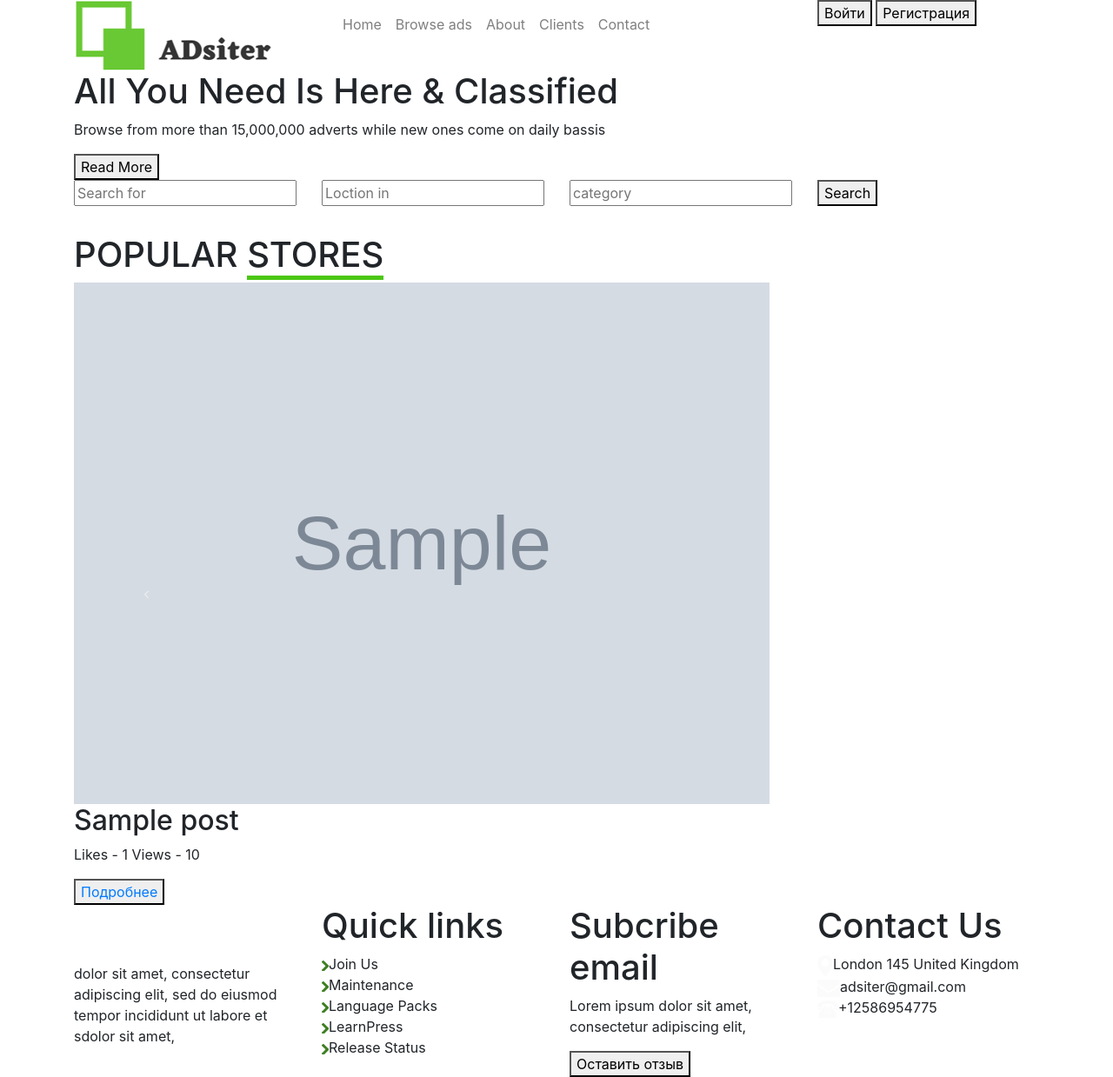
After one commit to 9pedobear/adsiter2, a Django app: page /category/1/ in a window 1280 px wide. The commit adds this page. Shown: the whole page at 87% size. Run offline with Django 3.2, Linux system fonts and the light colour scheme; tables that the repository leaves empty hold one stand-in row (values such as "Sample post"); grey boxes marked "Sample" are stand-in pictures; parts of the project's set-up code (start-up, migrations or seed data) failed here and were passed over; some libraries are stand-ins or nearby versions.

Commit message:
feature/ticket20_add_show_categories_posts

```diff
--- a/main/models.py
+++ b/main/models.py
@@ -161,7 +161,7 @@ class Category(models.Model):
         return f"{self.title}"
 
     def get_absolute_url(self):
-        return reverse('category', kwargs={'slug':self.slug})
+        return reverse('category', kwargs={'pk':self.pk})
 
 
 
--- a/main/templates/main/index.html
+++ b/main/templates/main/index.html
@@ -44,7 +44,7 @@
             <div class="fashion_menu">
                 <ul>
                     {% for category in blablabla %}
-                    <li><a href="/">{{ category.title }}</a></li>
+                    <li><a href="{{category.get_absolute_url}}">{{ category.title }}</a></li>
                     {% endfor %}
                 </ul>
             </div>
@@ -53,33 +53,8 @@
 </div>
 <!-- search box end -->
 <!-- section POPULAR STORES start -->
-<div class="layout_padding popular_section">
-    <div class="container">
-        <h1 class="popular_taital">POPULAR <span style="border-bottom: 5px solid #4bc714;">STORES</span></h1>
-        <div id="main_slider" class="carousel slide" data-ride="carousel">
-
-            <div class="carousel-inner">
-                <div class="carousel-item active">
-                    <div class="popular_section_2">
-                        <div class="slider_img"><img src="" style="max-width: 100%;">
-                        </div>
-                        <h2 class="electronic_text"></h2>
-                        <p class="contrary_text"></p>
-                        <button class="view_bt"><a href="">Подробнее</a></button>
-                    </div>
-                </div>
-            </div>
-
-            <a class="carousel-control-prev" href="#main_slider" role="button" data-slide="prev">
-                <i class="fa fa-angle-left"></i>
-            </a>
-            <a class="carousel-control-next" href="#main_slider" role="button" data-slide="prev">
-                <i class="fa fa-angle-right"></i>
-            </a>
-
-        </div>
-    </div>
-</div>
+{% block show_category %}
+{% endblock %}
 <!-- section POPULAR STORES end -->
 
 {% endblock %}
--- /dev/null
+++ b/main/templates/main/show_posts_category.html
@@ -0,0 +1,31 @@
+{% extends 'main/index.html' %}
+
+{% block show_category %}
+<div class="layout_padding popular_section">
+    <div class="container">
+        <h1 class="popular_taital">POPULAR <span style="border-bottom: 5px solid #4bc714;">STORES</span></h1>
+        <div id="main_slider" class="carousel slide" data-ride="carousel">
+            {% for post in lalala %}
+            <div class="carousel-inner">
+                <div class="carousel-item active">
+                    <div class="popular_section_2">
+                        <div class="slider_img"><img src="{{ post.image.url }}" width="800" style="max-width: 100%;">
+                        </div>
+                        <h2 class="electronic_text">{{post.title}}</h2>
+                        <p class="contrary_text">Likes - {{post.likes}}   Views - {{post.views}}</p>
+                        <button class="view_bt"><a href="{{post.get_absolute_url }}">Подробнее</a></button>
+                    </div>
+                </div>
+            </div>
+            {% endfor %}
+            <a class="carousel-control-prev" href="#main_slider" role="button" data-slide="prev">
+                <i class="fa fa-angle-left"></i>
+            </a>
+            <a class="carousel-control-next" href="#main_slider" role="button" data-slide="prev">
+                <i class="fa fa-angle-right"></i>
+            </a>
+
+        </div>
+    </div>
+</div>
+{% endblock %}
--- a/main/urls.py
+++ b/main/urls.py
@@ -6,6 +6,7 @@ from django.conf.urls.static import static
 
 urlpatterns = [
     path('', Index.as_view(), name='home'),
+    path('category/<int:pk>/', PostByCategory.as_view(), name='category'),
     path('detail/<str:slug>/', PostView.as_view(), name='detail'),
     path('about/', about, name='about'),
     path('clients/', Clients.as_view(), name='clients'),
--- a/main/views.py
+++ b/main/views.py
@@ -148,3 +148,17 @@ def contact(request):
         'main/contact.html',
         {'form': form}
     )
+
+
+class PostByCategory(ListView):
+    template_name = 'main/show_posts_category.html'
+    context_object_name = 'lalala'
+
+
+    def get_queryset(self):
+        return Post.objects.filter(category__pk=self.kwargs['pk'])
+
+    def get_context_data(self, *, object_list=None, **kwargs):
+        context = super().get_context_data(**kwargs)
+        context['title'] = Category.objects.get(pk=self.kwargs['pk'])
+        return context
```
